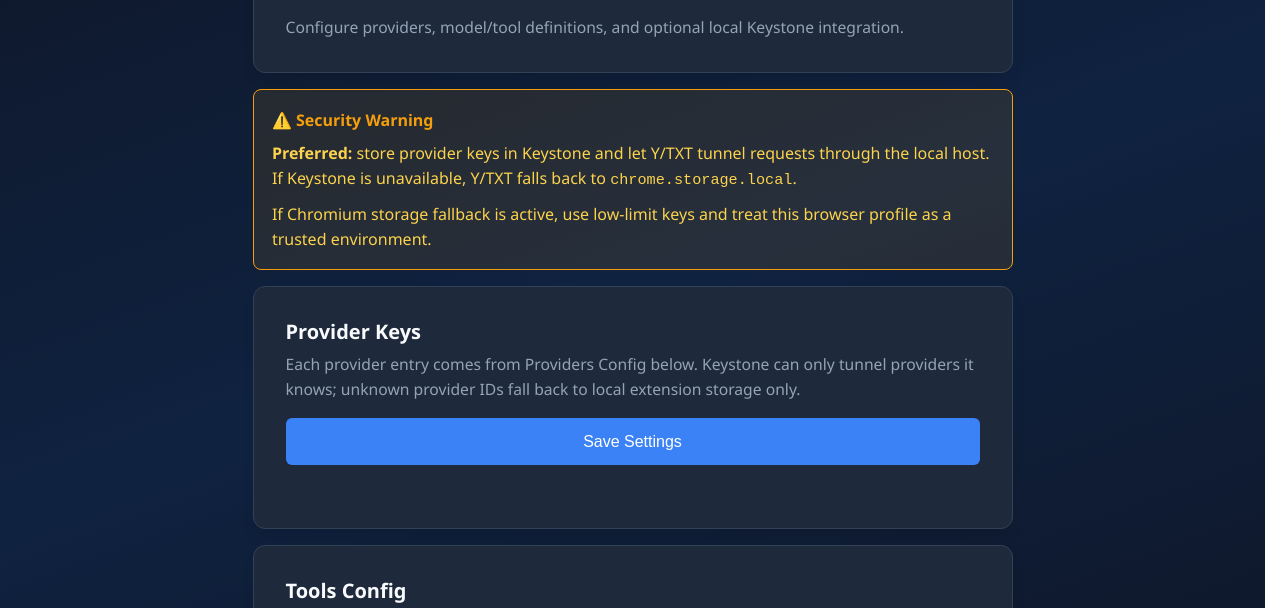
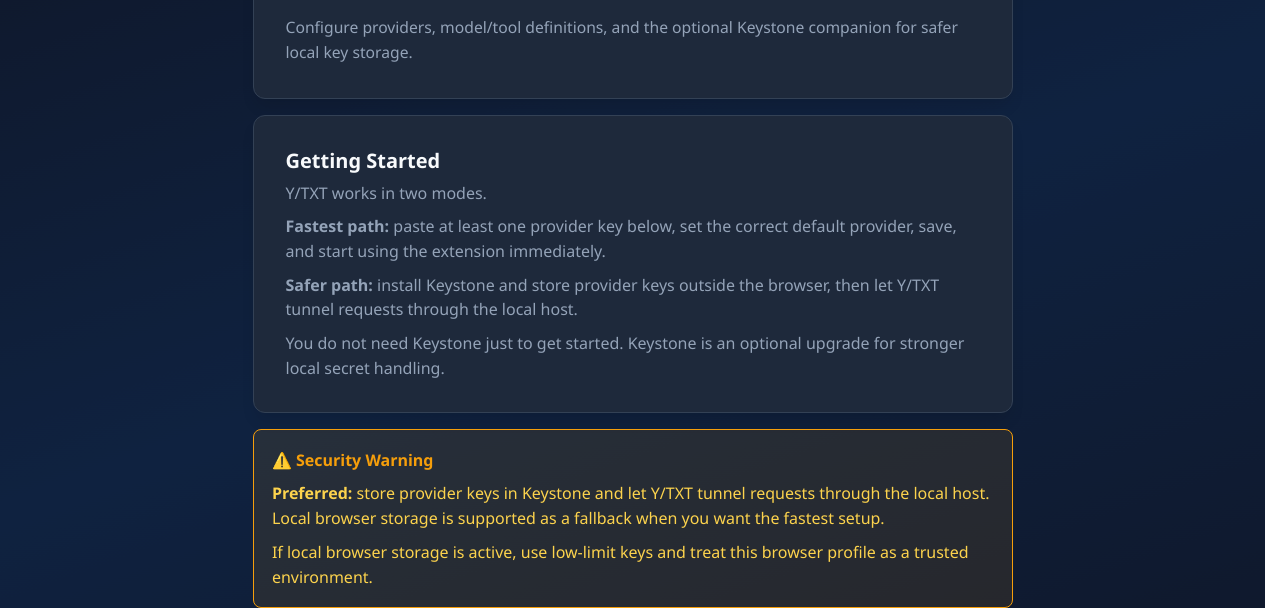
Before and after one commit to yaijs/y-txt, a website built with Vite: page options.html in a window 1280 px wide. Shown: the part 113-721 px from the top of the page. Built offline with nearby package versions, Linux system fonts and the light colour scheme; no server answers.

Commit message:
Polish onboarding copy for local and Keystone setup

```diff
--- a/options.html
+++ b/options.html
@@ -340,15 +340,23 @@
     <div class="card">
       <h1>Y/TXT Options</h1>
       <p class="section-desc" style="margin-bottom:0;">
-        Configure providers, model/tool definitions, and optional local Keystone integration.
+        Configure providers, model/tool definitions, and the optional Keystone companion for safer local key storage.
       </p>
+    </div>
+
+    <div class="card info-card">
+      <h2>Getting Started</h2>
+      <p>Y/TXT works in two modes.</p>
+      <p><strong>Fastest path:</strong> paste at least one provider key below, set the correct default provider, save, and start using the extension immediately.</p>
+      <p><strong>Safer path:</strong> install Keystone and store provider keys outside the browser, then let Y/TXT tunnel requests through the local host.</p>
+      <p>You do not need Keystone just to get started. Keystone is an optional upgrade for stronger local secret handling.</p>
     </div>
 
     <div class="cardless">
       <div class="warning" style="margin-bottom:0;">
         <strong>⚠️ Security Warning</strong>
-        <p><strong style="display:inline; margin:0; color:#fcd34d;">Preferred:</strong> store provider keys in Keystone and let Y/TXT tunnel requests through the local host. If Keystone is unavailable, Y/TXT falls back to <code>chrome.storage.local</code>.</p>
-        <p id="keystone-warning-detail">If Chromium storage fallback is active, use low-limit keys and treat this browser profile as a trusted environment.</p>
+        <p><strong style="display:inline; margin:0; color:#fcd34d;">Preferred:</strong> store provider keys in Keystone and let Y/TXT tunnel requests through the local host. Local browser storage is supported as a fallback when you want the fastest setup.</p>
+        <p id="keystone-warning-detail">If local browser storage is active, use low-limit keys and treat this browser profile as a trusted environment.</p>
       </div>
     </div>
 
@@ -414,6 +422,9 @@
       <p class="section-desc">
         Each provider entry comes from Providers Config below. Keystone can only tunnel providers it knows; unknown provider IDs fall back to local extension storage only.
       </p>
+      <div class="help-box" style="margin-top:0;">
+        <strong>Quick setup:</strong> enter one key, click <code>Save Settings</code>, and make sure <code>Default Provider</code> below matches the provider you actually configured.
+      </div>
 
       <div id="provider-fields"></div>
 
@@ -489,7 +500,7 @@
     <div class="card" id="keystone-card">
       <h2>Keystone</h2>
       <p class="section-desc">
-        Test the local Native Messaging bridge against the currently installed dev host manifest.
+        Test the local Native Messaging bridge and open the local admin UI. Keystone is optional, but preferred once you want secrets stored outside the browser.
       </p>
       <div class="btn-row">
         <button id="test-keystone-btn" class="btn-secondary">Test Keystone Connection</button>
```
